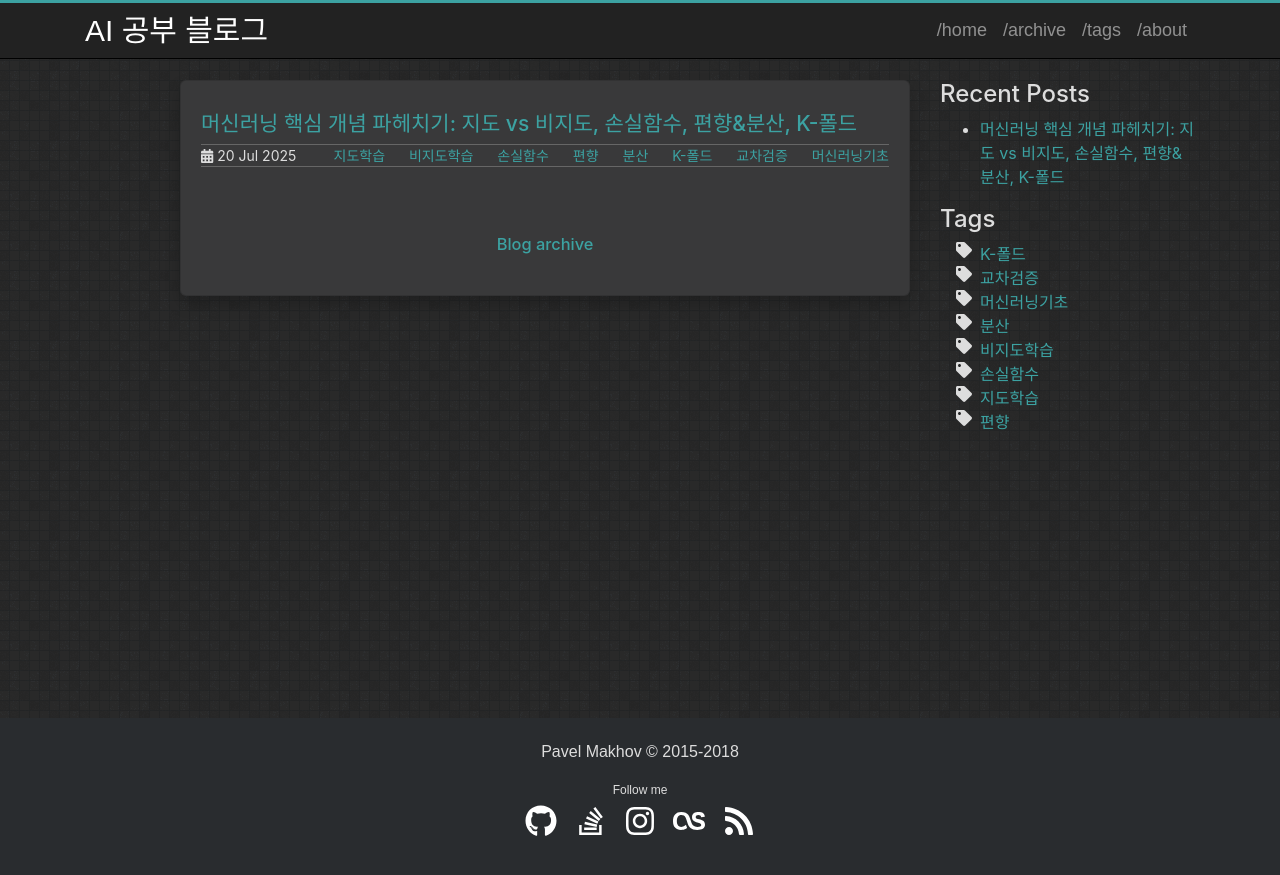
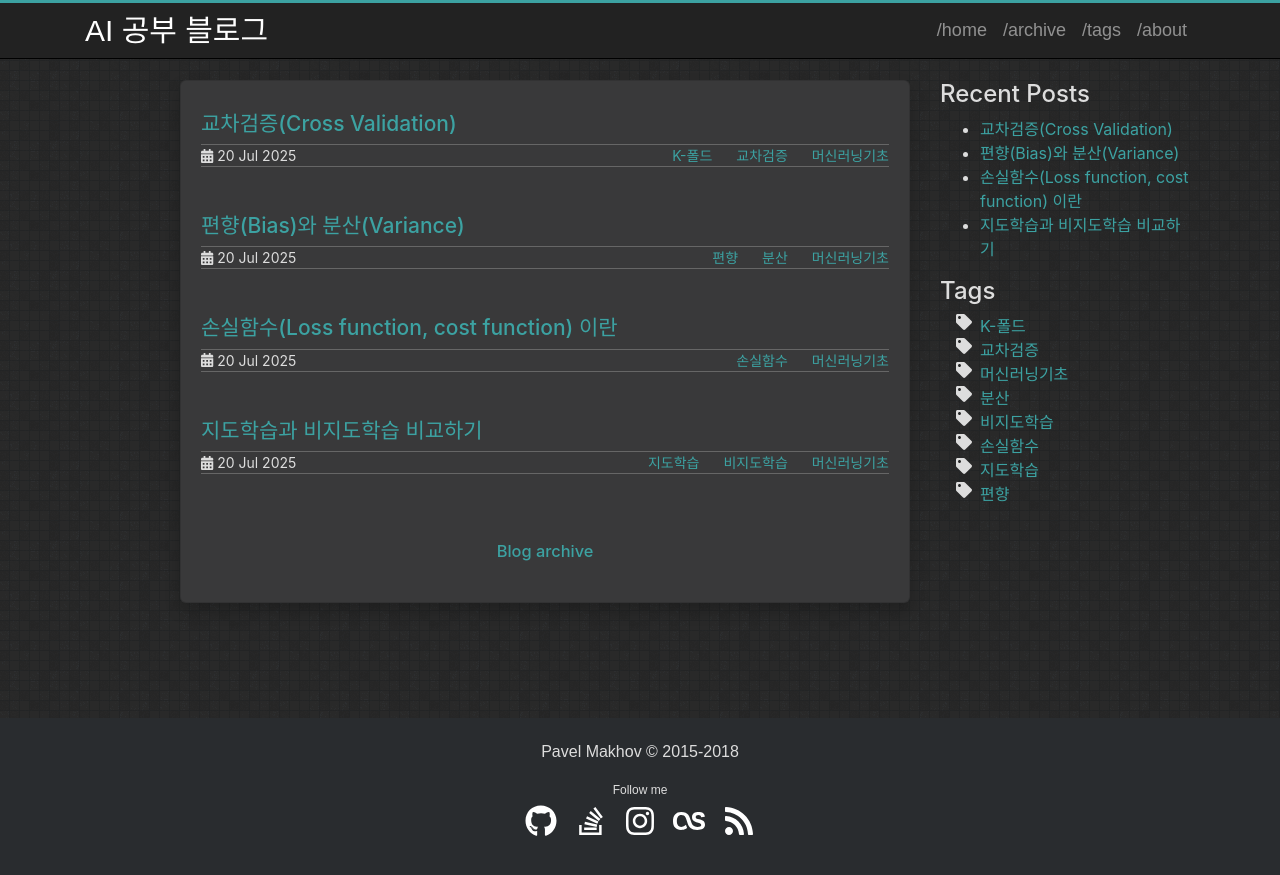
Before and after one commit to Lee-keonhee/Lee-keonhee.github.io, a Jekyll site: the page built from index.markdown, in a window 1280 px wide. Shown: the top 875 px of the page. Built offline with Jekyll 4.4.1, drawn with Linux system fonts in a browser that asks for light colours; part of the change alters nothing that is shown.

Commit message:
weekly2_update

```diff
--- a/_posts/2025-07-20-weekly_2.md
+++ b/_posts/2025-07-20-weekly_2.md
@@ -1,9 +1,9 @@
 ---
 layout: post
-title:  "머신러닝 핵심 개념 파헤치기: 지도 vs 비지도, 손실함수, 편향&분산, K-폴드"
+title:  "지도학습과 비지도학습 비교하기"
 date:   2025-07-20 09:00:00 +0900
 categories: [머신러닝, 인공지능, 데이터과학]
-tags: [지도학습, 비지도학습, 손실함수, 편향, 분산, K-폴드, 교차검증, 머신러닝기초]
+tags: [지도학습, 비지도학습, 머신러닝기초]
 ---
 
 안녕하세요, **AI 공부 블로그**에 오신 것을 환영합니다! 👋
@@ -11,7 +11,7 @@ tags: [지도학습, 비지도학습, 손실함수, 편향, 분산, K-폴드,
 
 ---
 
-## 🚀 1. 지도 학습 vs 비지도 학습: 라벨이 있니? 없니?
+## 🚀 지도 학습 vs 비지도 학습: 라벨이 있니? 없니?
 
 머신러닝 알고리즘은 크게 **지도 학습(Supervised Learning)**과 **비지도 학습(Unsupervised Learning)**으로 나눌 수 있어요. 이 둘의 가장 큰 차이점은 바로 '라벨(정답)' 데이터의 유무랍니다!
 
--- /dev/null
+++ b/_posts/2025-07-20-weekly_2_1.md
@@ -0,0 +1,29 @@
+---
+layout: post
+title:  "손실함수(Loss function, cost function) 이란"
+date:   2025-07-20 09:00:00 +0900
+categories: [머신러닝, 인공지능, 데이터과학]
+tags: [손실함수, 머신러닝기초]
+---
+
+안녕하세요, **AI 공부 블로그**에 오신 것을 환영합니다! 👋
+오늘은 머신러닝과 딥러닝 공부를 시작하면서 꼭 알아야 할 기본 중의 기본 개념들을 쉽고 친근하게 풀어볼까 해요. 이 개념들만 잘 알아두어도 앞으로의 공부가 훨씬 수월해질 거예요! ✨
+
+---
+
+## 🎯 손실 함수(Loss Function): 모델 학습의 나침반!
+
+손실 함수... 이름부터 뭔가 어려워 보이지? 하지만 걱정 마! 👻
+
+*   **손실 함수(Loss Function)란?**
+    *   모델이 예측한 값과 실제 정답 값 사이에 **얼마나 차이가 나는지**를 숫자로 나타내 주는 함수예요. 즉, 모델의 **'오류'나 '잘못된 정도'**를 측정하는 잣대라고 생각하면 된답니다!
+
+*   **왜 중요할까?**
+    *   **모델 학습의 나침반:** 손실 함수는 모델이 **'더 좋은 방향'으로 학습할 수 있도록 이끌어주는 나침반** 역할을 해요. 모델은 학습 과정에서 이 손실 함수의 값이 **가장 낮아지는 방향**으로 스스로를 조정해나가거든요!
+    *   예를 들어, "과녁에 화살을 맞힐 때, 화살이 과녁의 중심에서 얼마나 멀리 떨어져 있는가?"를 측정하는 것이 손실 함수예요. 모델은 화살을 쏠 때마다 이 '떨어진 거리'를 최소화하려고 연습하겠죠?
+    *   손실 함수가 없다면 모델은 자기가 뭘 잘못하고 있는지 알 수 없고, 따라서 학습을 할 수가 없어요. 그래서 머신러닝 모델을 만들 때 아주 중요한 개념이랍니다!
+
+---
+
+
+오늘 이렇게 머신러닝의 중요한 기본 개념들을 알아봤는데 어때요? 처음엔 어렵게 느껴져도, 반복해서 접하고 나만의 언어로 정리해보면 훨씬 쉬워질 거예요! 저 **고운수달7555**도 꾸준히 공부해서 더 많은 지식을 공유할게요! 함께 성장해요! 😊💖
--- /dev/null
+++ b/_posts/2025-07-20-weekly_2_2.md
@@ -0,0 +1,36 @@
+---
+layout: post
+title:  "편향(Bias)와 분산(Variance)"
+date:   2025-07-20 09:00:00 +0900
+categories: [머신러닝, 인공지능, 데이터과학]
+tags: [편향, 분산, 머신러닝기초]
+---
+
+안녕하세요, **AI 공부 블로그**에 오신 것을 환영합니다! 👋
+오늘은 머신러닝과 딥러닝 공부를 시작하면서 꼭 알아야 할 기본 중의 기본 개념들을 쉽고 친근하게 풀어볼까 해요. 이 개념들만 잘 알아두어도 앞으로의 공부가 훨씬 수월해질 거예요! ✨
+
+
+## ⚖️ 편향(Bias)과 분산(Variance): 모델의 완벽함과 유연함 사이!
+
+모델을 학습시키다 보면 **편향(Bias)**과 **분산(Variance)**이라는 두 가지 문제가 생길 수 있어요. 이 둘은 마치 시소처럼 서로 반대 방향으로 움직이는 관계를 가지고 있답니다!
+
+*   **편향 (Bias)**
+    *   **정의:** 모델이 학습 데이터에 있는 **핵심적인 패턴을 제대로 파악하지 못해서 발생하는 오류**예요. 모델이 너무 단순해서 복잡한 데이터를 잘 설명하지 못할 때 생기죠.
+    *   **특징:** '과소적합(Underfitting)'과 관련이 깊어요. 학습 데이터도 잘 못 맞추고, 새로운 데이터(테스트 데이터)도 잘 못 맞추는 경우예요.
+    *   **비유:** 시험공부를 할 때, 교과서만 대충 읽고 시험 유형을 파악하지 못해서 예상치 못한 문제가 나오면 몽땅 틀리는 것과 비슷해요.
+
+*   **분산 (Variance)**
+    *   **정의:** 모델이 학습 데이터의 **아주 사소한 변화나 노이즈까지 과하게 학습해서 발생하는 오류**예요. 모델이 너무 복잡해서 학습 데이터에만 너무 딱 맞춰버리는 거죠.
+    *   **특징:** '과대적합(Overfitting)'과 관련이 깊어요. 학습 데이터는 기가 막히게 잘 맞추는데, 막상 새로운 데이터가 오면 제대로 예측하지 못하는 경우예요.
+    *   **비유:** 시험공부를 할 때, 교과서의 모든 글씨와 그림을 달달 외우고 똑같은 문제만 풀어서 변형된 문제가 나오면 당황해서 못 푸는 것과 비슷해요.
+
+### **✨ 편향-분산 트레이드오프(Bias-Variance Trade-off)**
+
+*   편향을 줄이려고 모델을 복잡하게 만들면 분산이 커지고, 분산을 줄이려고 모델을 단순하게 만들면 편향이 커져요. 이게 바로 **편향-분산 트레이드오프** 관계예요.
+*   **목표는:** 편향과 분산이 적절히 균형을 이루는 모델을 만드는 거예요! 너무 단순하지도, 너무 복잡하지도 않은, 딱 좋은 지점을 찾는 거죠. 이 균형을 잘 잡아야만 모델이 새로운 데이터에 대해서도 좋은 성능을 낼 수 있답니다!
+
+---
+
+
+
+오늘 이렇게 머신러닝의 중요한 기본 개념들을 알아봤는데 어때요? 처음엔 어렵게 느껴져도, 반복해서 접하고 나만의 언어로 정리해보면 훨씬 쉬워질 거예요! 저 **고운수달7555**도 꾸준히 공부해서 더 많은 지식을 공유할게요! 함께 성장해요! 😊💖
--- /dev/null
+++ b/_posts/2025-07-20-weekly_2_3.md
@@ -0,0 +1,39 @@
+---
+layout: post
+title:  "교차검증(Cross Validation)"
+date:   2025-07-20 09:00:00 +0900
+categories: [머신러닝, 인공지능, 데이터과학]
+tags: [K-폴드, 교차검증, 머신러닝기초]
+---
+
+안녕하세요, **AI 공부 블로그**에 오신 것을 환영합니다! 👋
+오늘은 머신러닝과 딥러닝 공부를 시작하면서 꼭 알아야 할 기본 중의 기본 개념들을 쉽고 친근하게 풀어볼까 해요. 이 개념들만 잘 알아두어도 앞으로의 공부가 훨씬 수월해질 거예요! ✨
+
+---
+
+## ✂️ K-폴드 교차 검증(K-Fold Cross Validation): 똑똑하게 모델 평가하기!
+
+모델 성능을 평가할 때 학습 데이터와 테스트 데이터를 한 번만 나누면, 데이터가 어떻게 나뉘었느냐에 따라 모델 성능 평가가 들쑥날쑥할 수 있어요. 이걸 보완하는 똑똑한 방법이 바로 **K-폴드 교차 검증**이에요!
+
+*   **K-폴드 교차 검증이란?**
+    *   전체 데이터를 K개의 동등한 부분(폴드)으로 나눠요.
+    *   그리고 K번 반복하면서, 매번 다른 1개의 폴드를 테스트 데이터로, 나머지 (K-1)개의 폴드를 학습 데이터로 사용해서 모델을 학습하고 평가하는 거예요.
+    *   마지막에는 K번의 평가 결과를 평균 내서 최종 모델 성능으로 사용하죠. 이렇게 하면 데이터 편향에 따른 성능 변동을 줄이고 모델 성능을 더 **강건(Robust)**하게 평가할 수 있어요!
+
+### **🤔 K 값 선택, 얼마나 중요할까?**
+
+그럼 이 'K'를 몇으로 정해야 할까요? K 값 선택은 모델 평가의 안정성과 계산 비용에 영향을 미쳐요!
+
+*   **K가 작을 때 (예: K=3 또는 K=5)**
+    *   **장점:** 계산 비용이 적고, 모델 학습 시간이 짧아져요.
+    *   **단점:** 각 폴드의 데이터 양이 많아서 평가 결과의 분산이 커질 수 있고, 모든 데이터를 골고루 사용하지 못해서 평가가 편향될 수 있어요.
+*   **K가 클 때 (예: K=10 또는 K=N(Leave-One-Out CV))**
+    *   **장점:** 모든 데이터를 골고루 학습 및 평가에 사용하므로, 평가 결과의 편향이 적고 모델 성능을 더 정확하게 추정할 수 있어요.
+    *   **단점:** 계산 비용이 매우 많이 들고, 모델 학습 시간이 길어져요. 특히 K=N(Leave-One-Out)인 경우 N번의 학습/평가를 해야 해서 데이터가 크면 현실적으로 불가능하답니다.
+*   **어떤 K를 선택할까?**
+    *   일반적으로는 **K=5 또는 K=10**을 가장 많이 사용해요. 이 정도가 계산 비용과 평가의 안정성 사이에서 좋은 균형을 이루기 때문이죠!
+    *   하지만 데이터셋의 크기, 모델의 복잡성, 그리고 가진 컴퓨팅 자원 등을 고려해서 최적의 K 값을 선택해야 해요!
+
+---
+
+오늘 이렇게 머신러닝의 중요한 기본 개념들을 알아봤는데 어때요? 처음엔 어렵게 느껴져도, 반복해서 접하고 나만의 언어로 정리해보면 훨씬 쉬워질 거예요! 저 **고운수달7555**도 꾸준히 공부해서 더 많은 지식을 공유할게요! 함께 성장해요! 😊💖
```
